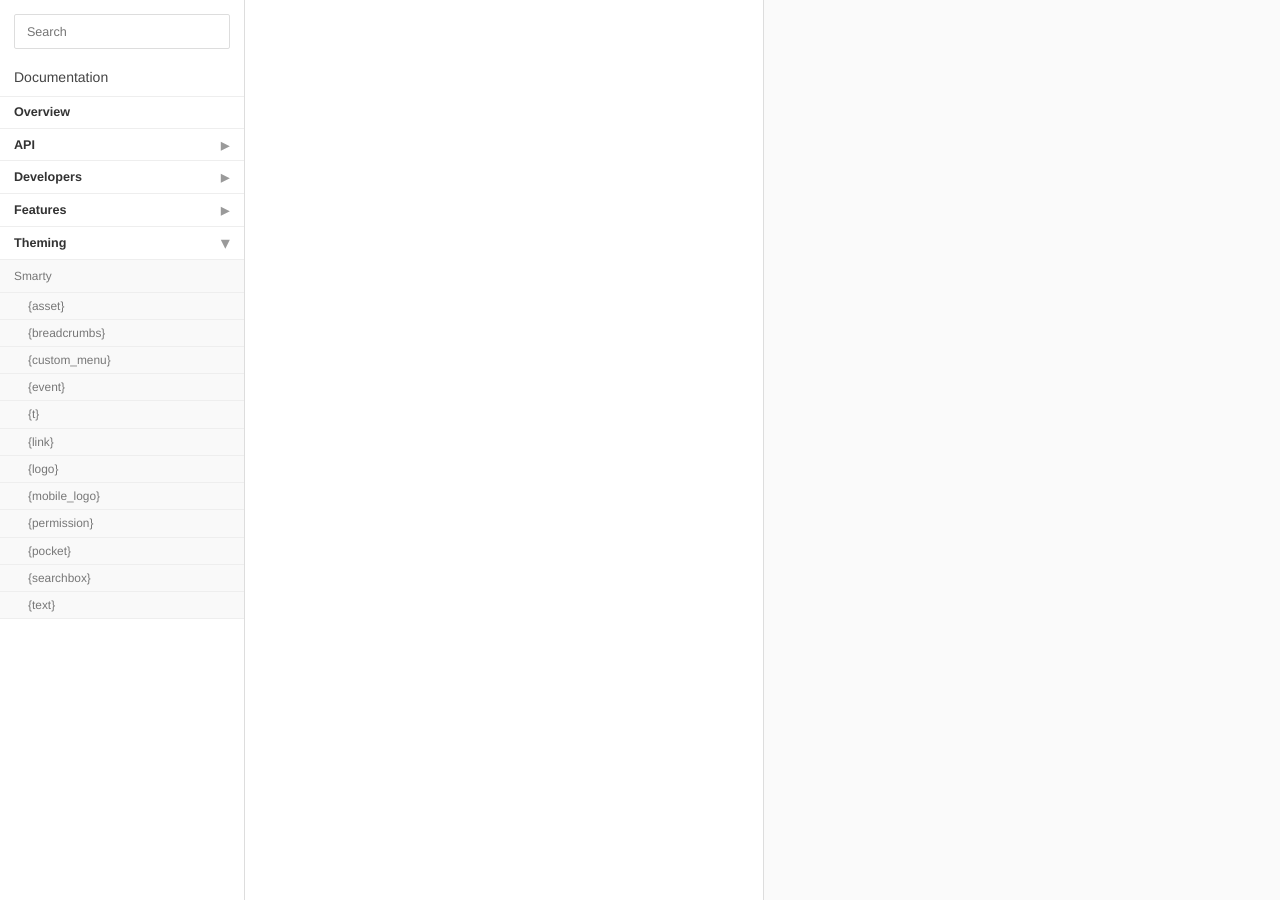
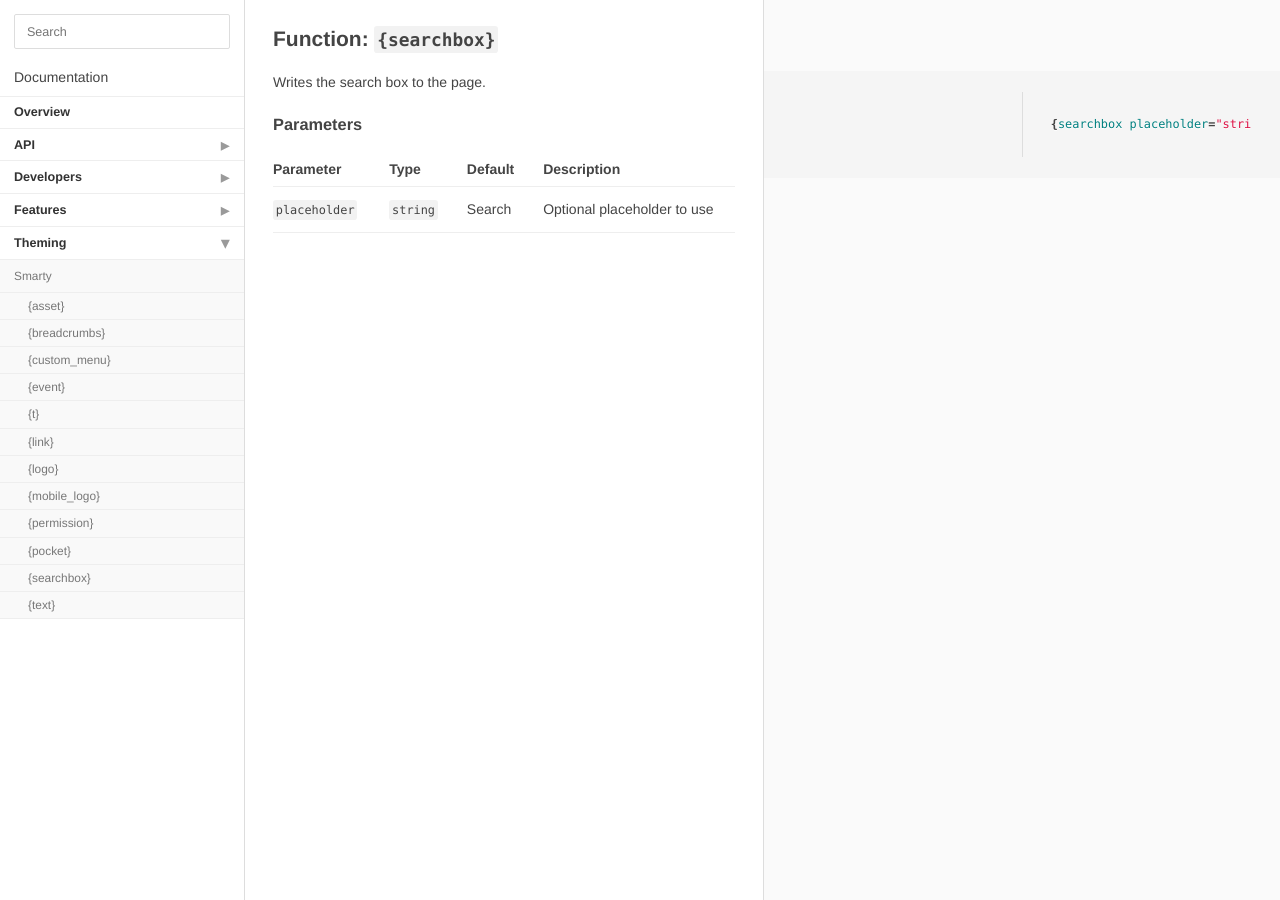
Before and after one commit to hgtonight/vanilladocs, a Jekyll site: the page built from theming/smarty/searchbox.md, in a window 1280 px wide. Built offline with Jekyll 4.4.1, drawn with Linux system fonts in a browser that asks for light colours; Markdown is read by kramdown in place of the engine named in the settings.

Commit message:
Add {searchbox} docs

````diff
--- a/theming/smarty/searchbox.md
+++ b/theming/smarty/searchbox.md
@@ -3,3 +3,17 @@ title: "{searchbox}"
 layout: page
 categories: ["Theming", "Smarty"]
 ---
+
+## Function: `{searchbox}`
+
+```smarty
+{searchbox placeholder="string"}
+```
+
+Writes the search box to the page.
+
+### Parameters
+
+Parameter       | Type      | Default   | Description
+---             | ---       | ---       | ---
+`placeholder`   | `string`  | Search    | Optional placeholder to use
````
